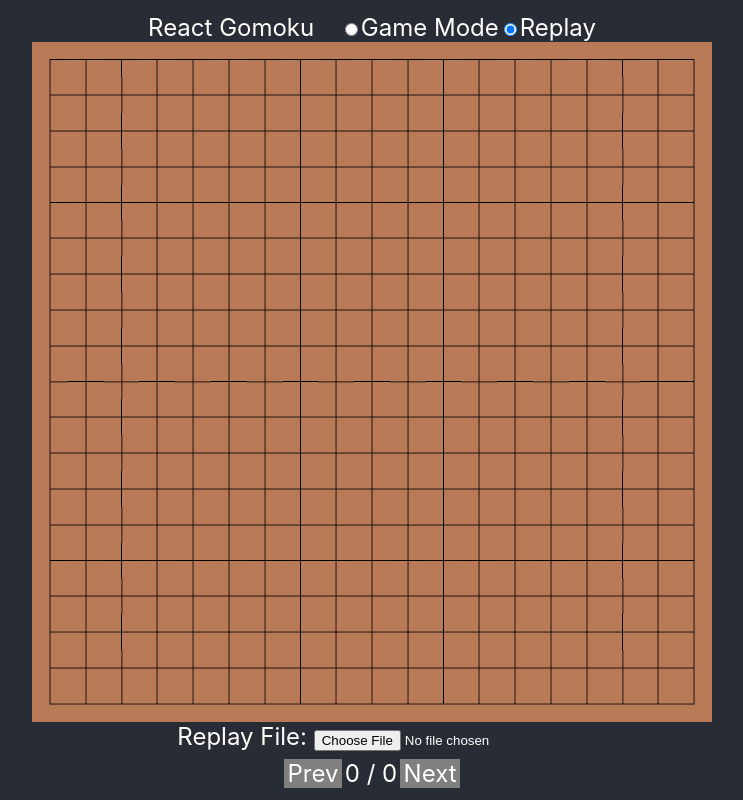
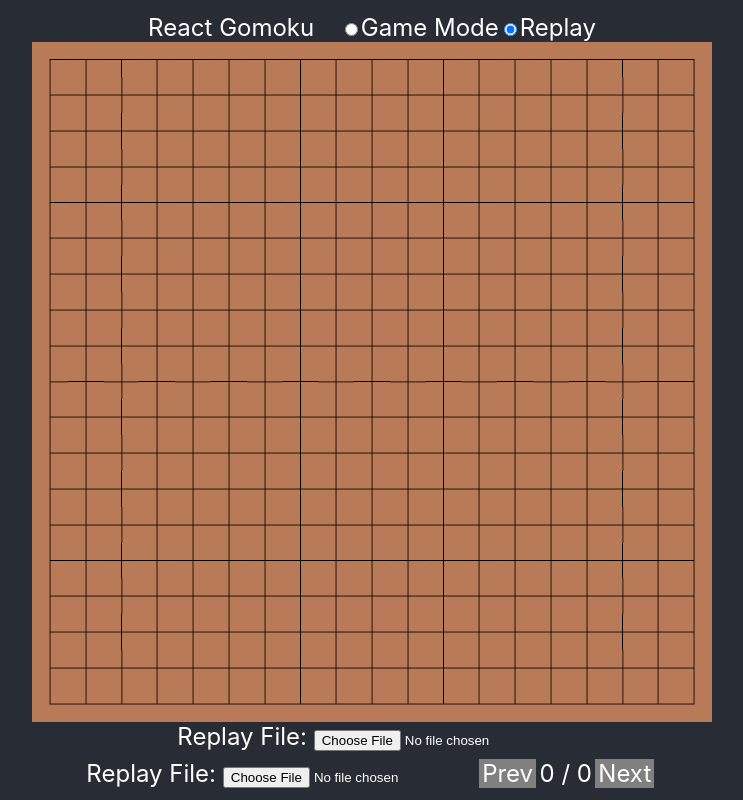
Before and after one commit to kuman514/ReactGomoku, a React (Create React App) app: page / in a window 1280 px wide. Both pictures are taken after a click on the radio button 778 px from the left and 43 px from the top of the page. Shown: the whole page, without its empty margins (268-1011 px from the left). Built offline with nearby package versions, Linux system fonts and the light colour scheme.

Commit message:
Updated Bottom components

```diff
--- a/src/components/Bottom.tsx
+++ b/src/components/Bottom.tsx
@@ -1,29 +1,46 @@
 import React from 'react';
+import { useSelector } from 'react-redux';
+import { StoreState, initState } from '../store/StoreState';
+import styles from './Bottom.module.css';
+import GameBottom from './GameBottom';
+import ReplayBottom from './ReplayBottom';
 
-interface BottomProps {
-  info?: string,
-  onClickUndo: Function,
-  onClickReset: Function,
-  onClickSaveReplay: Function
+interface BottomState {
+  mode: string
 }
 
-function Bottom(props: BottomProps) {
+function Bottom() {
+  const selector = (state: StoreState = initState): BottomState => {
+    return {
+      mode: state.mode
+    };
+  };
+  const status = useSelector(selector);
+
+  const renderBottom = (): JSX.Element => {
+    switch (status.mode) {
+      case 'GAME':
+        return (
+          <GameBottom />
+        );
+      case 'REPLAY':
+        return (
+          <ReplayBottom />
+        );
+      default:
+        return (
+          <div>
+            Invalid mode
+          </div>
+        );
+    }
+  }
+
   return (
-    <div className="Bottom">
+    <div className={styles.Bottom}>
       {
-        (props.info && props.info !== '') ?
-        <div> { props.info } </div> :
-        ''
+        renderBottom()
       }
-      <button onClick={() => {props.onClickUndo()}}>
-        Undo
-      </button>
-      <button onClick={() => {props.onClickReset()}}>
-        Reset
-      </button>
-      <button onClick={() => {props.onClickSaveReplay()}}>
-        Save As Replay
-      </button>
     </div>
   );
 }
--- /dev/null
+++ b/src/components/GameBottom.tsx
@@ -0,0 +1,43 @@
+import React from 'react';
+import { useDispatch } from 'react-redux';
+import { store } from '../store/Store';
+import { StoreState } from '../store/StoreState';
+import styles from './Bottom.module.css';
+
+function GameBottom() {
+  const dispatch = useDispatch();
+
+  return (
+    <div className={styles.Bottom}>
+      <button onClick={() => {
+        dispatch({ type: 'UNDO' });
+      }}>
+        Undo
+      </button>
+      <button onClick={() => {
+        dispatch({ type: 'RESET' });
+      }}>
+        Reset
+      </button>
+      <button onClick={() => {
+        const status: StoreState = store.getState();
+
+        const replayData = {
+          width: 19,
+          height: 19,
+          history: status.history
+        };
+
+        const file: HTMLAnchorElement = document.createElement('a');
+        const fileBlob: Blob = new Blob([JSON.stringify(replayData)], {type: 'json'});
+        file.href = URL.createObjectURL(fileBlob);
+        file.download = 'replay.json';
+        file.click();
+      }}>
+        Save As Replay
+      </button>
+    </div>
+  );
+}
+
+export default GameBottom;
--- a/src/components/ReplayBottom.tsx
+++ b/src/components/ReplayBottom.tsx
@@ -1,22 +1,91 @@
-import React from 'react';
+import React, { useState } from 'react';
+import { useDispatch } from 'react-redux';
 
-interface ReplayBottomProps {
-  curTrack: number,
-  maxTrack: number,
-  onClickPrev: Function,
-  onClickNext: Function
-}
+function ReplayBottom() {
+  const dispatch = useDispatch();
+  const [status, setStatus] = useState({
+    history: Array<number[]>(),
+    curTrack: 0,
+    maxTrack: 0
+  });
 
-function ReplayBottom(props: ReplayBottomProps) {
+  const loadReplay = (files: FileList): void => {
+    if (files.length <= 0) {
+      return;
+    }
+
+    const reader = new FileReader();
+    reader.addEventListener('load', () => {
+      const result = JSON.parse(reader.result as string);
+
+      if (result.width !== 19 || result.height !== 19) {
+        return;
+      }
+
+      if (result.history === null || result.history === undefined) {
+        return;
+      }
+
+      dispatch({ type: 'RESET' });
+      setStatus({
+        history: result.history,
+        curTrack: 0,
+        maxTrack: result.history.length
+      });
+    });
+
+    reader.readAsText(files[0]);
+  };
+
+  const onClickPrev = (): void => {
+    if (status.curTrack <= 0) {
+      return;
+    }
+
+    dispatch({ type: 'UNDO' });
+    setStatus({
+      history: status.history,
+      curTrack: status.curTrack - 1,
+      maxTrack: status.history.length
+    });
+  };
+
+  const onClickNext = () => {
+    if (status.curTrack >= status.maxTrack) {
+      return;
+    }
+
+    dispatch({
+      type: 'PUT',
+      payload: status.history[status.curTrack]
+    });
+
+    setStatus({
+      history: status.history,
+      curTrack: status.curTrack + 1,
+      maxTrack: status.history.length
+    });
+  };
+
   return (
     <div className="Bottom">
-      <button onClick={() => {props.onClickPrev()}}>
+      <label>Replay File: </label>
+      <input
+        type="file"
+        accept="application/json"
+        onChange={(event) => {
+          if ((event.target as HTMLInputElement).files) {
+            loadReplay((event.target as HTMLInputElement).files as FileList);
+          }
+        }
+      }/>
+      <button onClick={onClickPrev}>
         Prev
       </button>
       {
-        `${props.curTrack} / ${props.maxTrack}`
+        `${status.curTrack} / ${status.maxTrack}`
       }
-      <button onClick={() => {props.onClickNext()}}>
+      <button onClick={onClickNext}>
         Next
       </button>
     </div>
```
